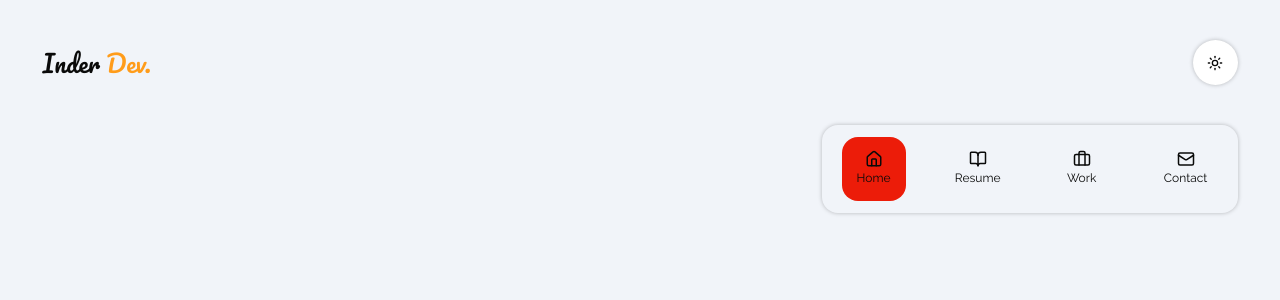
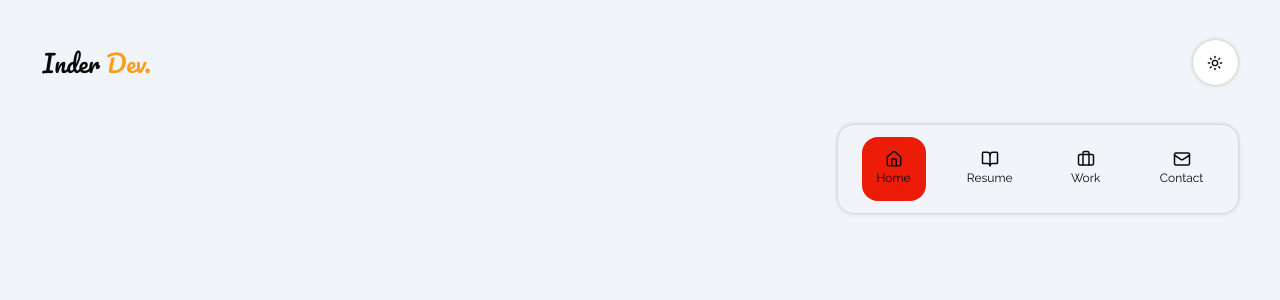
Before and after one commit to SurinderSing/PORTFOLIO-NEXT, a Next.js app: page / in a window 1280 px wide. Shown: the top 300 px of the page. Built offline with nearby package versions, Linux system fonts and the light colour scheme.

Commit message:
style: Adjust Navbar padding and gap for improved spacing

```diff
--- a/src/features/website/navbar/index.tsx
+++ b/src/features/website/navbar/index.tsx
@@ -5,7 +5,7 @@ import useData from './useData';
 const Navbar: React.FC = () => {
   const [menuItems] = useData();
   return (
-    <div className="flex gap-10 items-center justify-center max-w-[503px] justify-self-end py-3 px-5 rounded-2xl shadow-custom-1">
+    <div className="flex gap-8 items-center justify-center max-w-[503px] justify-self-end py-3 px-6 rounded-2xl shadow-custom-1">
       {menuItems.map((menuItem, index: number) => (
         <MenuBtn key={menuItem.id + '-' + index} menuItem={menuItem} />
       ))}
```
